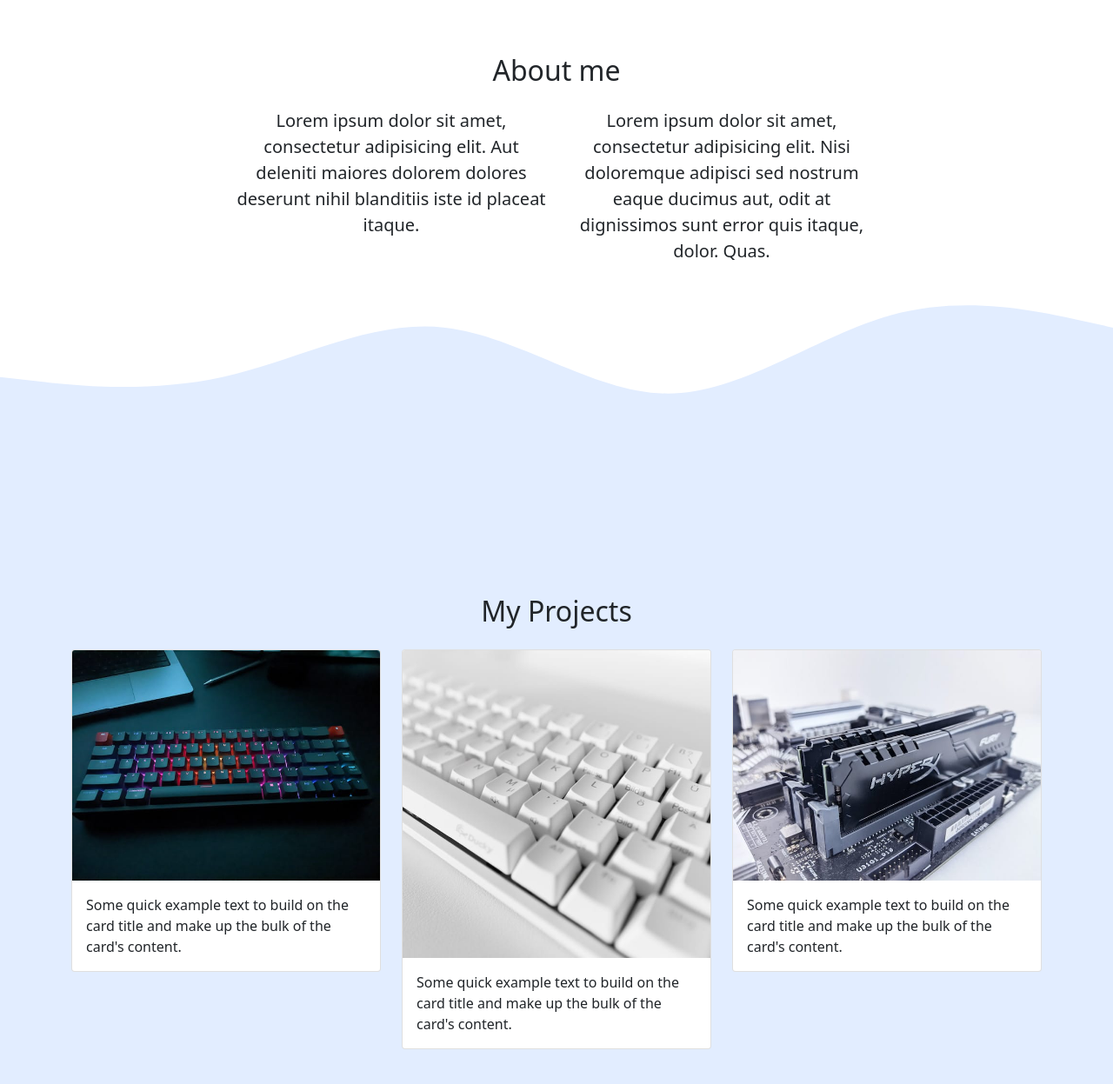
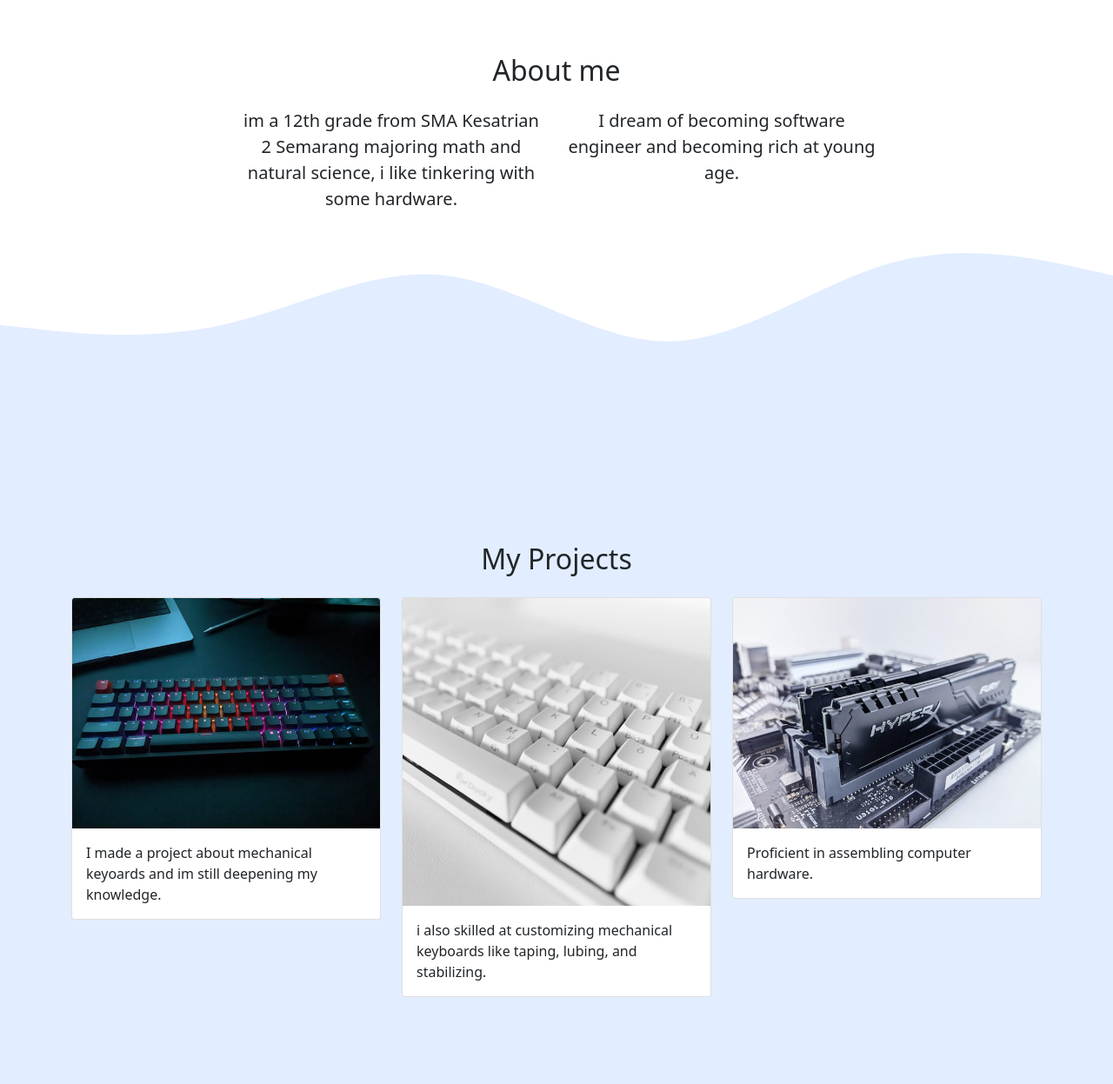
Before and after one commit to AdityaZ0305/adityaz0305.github.io, a plain HTML site: page index.html in a window 1280 px wide. Shown: the part 720-1967 px from the top of the page at 87% size. Drawn offline with nearby package versions, Linux system fonts and the light colour scheme.

Commit message:
mengubah teks dari about me dan projects

```diff
--- a/index.html
+++ b/index.html
@@ -63,10 +63,10 @@
     </div>
     <div class="row justify-content-center fs-5 text-center">
       <div class="col-md-4">
-        <p>Lorem ipsum dolor sit amet, consectetur adipisicing elit. Aut deleniti maiores dolorem dolores deserunt nihil blanditiis iste id placeat itaque.</p>
+        <p>im a 12th grade from SMA Kesatrian 2 Semarang majoring math and natural science, i like tinkering with some hardware.</p>
       </div>
       <div class="col-md-4">
-        <p>Lorem ipsum dolor sit amet, consectetur adipisicing elit. Nisi doloremque adipisci sed nostrum eaque ducimus aut, odit at dignissimos sunt error quis itaque, dolor. Quas.</p>
+        <p>I dream of becoming software engineer and becoming rich at young age.</p>
       </div>
     </div>
   </div>
@@ -87,7 +87,7 @@
           <div class="card"">
   <img src="img/projects/project-1.jpeg" class="card-img-top" alt="keyboard ">
   <div class="card-body">
-    <p class="card-text">Some quick example text to build on the card title and make up the bulk of the card's content.</p>
+    <p class="card-text">I made a project about mechanical keyoards and im still deepening my knowledge.</p>
   </div>
 </div>
         </div>
@@ -95,7 +95,7 @@
           <div class="card"">
   <img src="img/projects/project-2.jpeg" class="card-img-top" alt="keyboard ">
   <div class="card-body">
-    <p class="card-text">Some quick example text to build on the card title and make up the bulk of the card's content.</p>
+    <p class="card-text">i also skilled at customizing mechanical keyboards like taping, lubing, and stabilizing.</p>
   </div>
 </div>
         </div>
@@ -103,7 +103,7 @@
           <div class="card"">
   <img src="img/projects/project-3.jpeg" class="card-img-top" alt="keyboard ">
   <div class="card-body">
-    <p class="card-text">Some quick example text to build on the card title and make up the bulk of the card's content.</p>
+    <p class="card-text">Proficient in assembling computer hardware.</p>
   </div>
 </div>
         </div>
```
